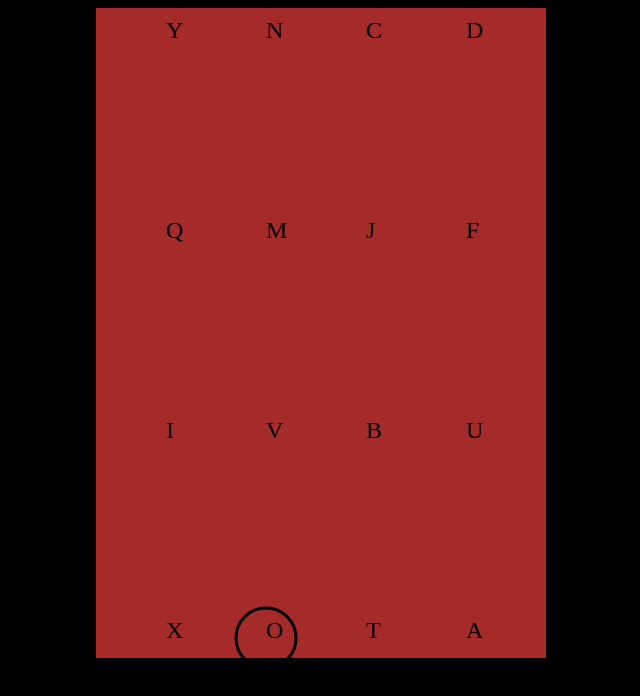
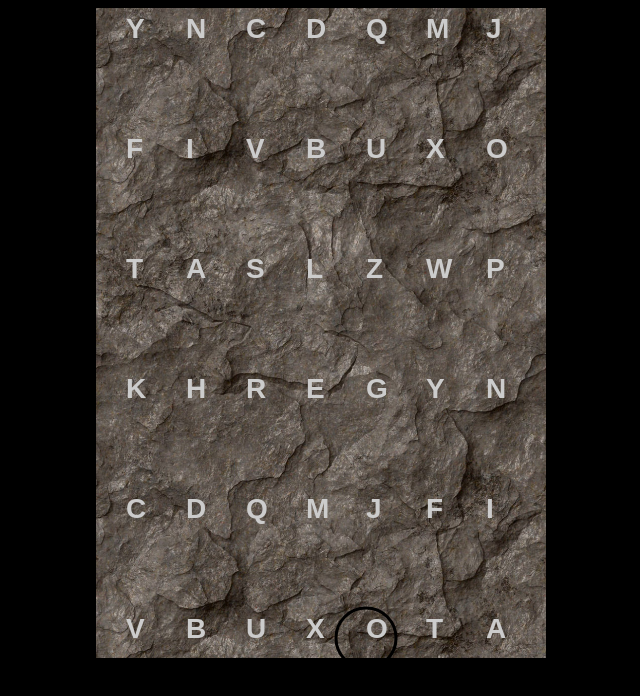
Before and after one commit to jschomay/climbing-game, a plain HTML site: page index.html in a window 1280 px wide. Shown: the whole page, without its empty margins (319-959 px from the left). Drawn offline with Linux system fonts and the light colour scheme.

Commit message:
add path charting and rock texture

```diff
--- a/game.js
+++ b/game.js
@@ -11,40 +11,47 @@ function shuffle(o){
 
 var letters = [ 'a', 'b', 'c', 'd', 'e', 'f', 'g', 'h', 'i', 'j', 'k', 'l', 'm', 'n', 'o', 'p', 'q', 'r', 's', 't', 'u', 'v', 'w', 'x', 'y', 'z'];
 
-var shuffledGripNames = shuffle(letters);
+var shuffledHandHoldNames = shuffle(letters);
 
 
 function bindKeys(){
-  document.addEventListener('keydown', chooseGrip);
-  document.addEventListener('keyup', releaseGrip);
+  document.addEventListener('keydown', chooseHandHold);
+  document.addEventListener('keyup', releaseHandHold);
 }
 
-function addGrip(name, x, y) {
-  wall.push({name: name, x: x, y:y});
-  drawGrip(name, x, y);
+function dist(a, b) {
+  var x = Math.abs(a.x - b.x);
+  var y = Math.abs(a.y - b.y);
+  return Math.sqrt(x*x + y*y);
 }
 
-function drawGrip(name, x, y) {
-  ctx.font = "24px black";
+function addHandHold(name, x, y) {
+  wall.push({name: name, x: x, y:y});
+  drawHandHold(name, x, y);
+}
+
+function drawHandHold(name, x, y) {
+  ctx.fillStyle = "#ccc";
+  ctx.font = "bold 28px arial";
   ctx.fillText(name.toUpperCase(), x, y);
 }
 
 
 function buildWall() {
-  var x = 70;
+  var x;
   var y = 30;
   var i = 0;
   while (y < canvas.height) {
-    x = 70;
+    x = 30;
     while (x < canvas.width) {
-      addGrip(shuffledGripNames[i], x, y);
-      x += 100;
+      addHandHold(shuffledHandHoldNames[i], x, y);
+      x += 60;
       i += 1;
-      if (i >= shuffledGripNames.length) {
+      if (i >= shuffledHandHoldNames.length) {
         i = 0;
       }
     }
-    y += 200;
+    y += 120;
   }
 }
 
@@ -59,29 +66,34 @@ function drawHand(hand) {
 }
 
 
-function grab(hand, grip) {
+function grab(hand, handHold) {
   hand.grip = 1;
-  hand.x = grip.x;
-  hand.y = grip.y;
+  hand.x = handHold.x;
+  hand.y = handHold.y;
   drawHand(hand);
 }
 
-function release(hand) {
-  hand.grip = 0;
-  drawHand(hand);
-}
+function chooseHandHold(e) {
+  var chosenHandHoldLetter = String.fromCharCode(e.keyCode).toLowerCase();
 
-function chooseGrip(e) {
-  var chosenGripLetter = String.fromCharCode(e.keyCode).toLowerCase();
+  function isValidHandHold(acc, handHold) {
+    if (acc) { return acc; }
+    if (handHold.name === chosenHandHoldLetter &&
+        handHold.y <= hand.y &&
+        dist(handHold, hand) < 150) {
+      acc = handHold;
+    }
+    return acc;
+  }
 
-  var gripIndex = wall.map(function(w) { return w.name; }).indexOf(chosenGripLetter);
-  if ( gripIndex !== -1 ) {
-    grab(hand, wall[gripIndex]);
+  var handHold = wall.reduce(isValidHandHold, null);
+  if (handHold) {
+    grab(hand, handHold);
   }
 }
 
-function releaseGrip(e) {
-  release(hand);
+function releaseHandHold(e) {
+  hand.grip = 0;
 }
 
 function main() {
--- a/main.css
+++ b/main.css
@@ -3,7 +3,8 @@ body {
 }
 
 #game {
-  background: brown;
+  background: url('rocks.jpg');
+  background-size: contain;
   margin: auto;
   position: absolute;
   left: 0;
```
Also changed, not shown: rocks.jpg (added).
